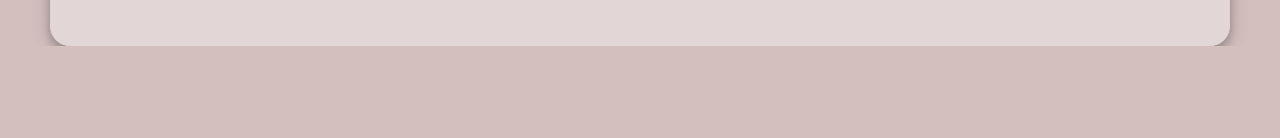
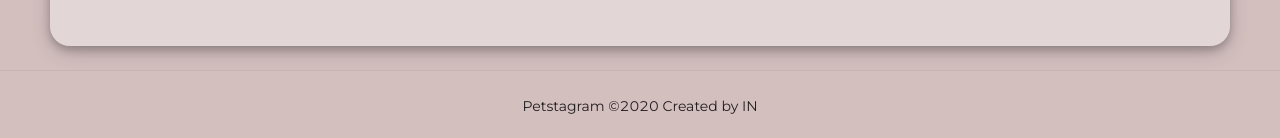
Before and after one commit to niluferpolat/kodluyoruzProje, a React (Create React App) app in the folder pet-app-fe/: page /posts in a window 1280 px wide. Shown: the part 1453-1591 px from the top of the page. Before the commit the page ends 1499 px from the top, so only its background shows below. Built offline with nearby package versions, Linux system fonts and the light colour scheme; no server answers.

Commit message:
imported footer component on blog

```diff
--- a/pet-app-fe/src/blog/blog.js
+++ b/pet-app-fe/src/blog/blog.js
@@ -29,6 +29,8 @@ const Blog = () => {
 				/>
 
 			</div>
+			<Divider />
+			<Footer className="site-footer">Petstagram ©2020 Created by IN</Footer>
 		</>
 	);
 };
```
Also changed, not shown: 1 other file (tests, documents, lock files or other folders).
